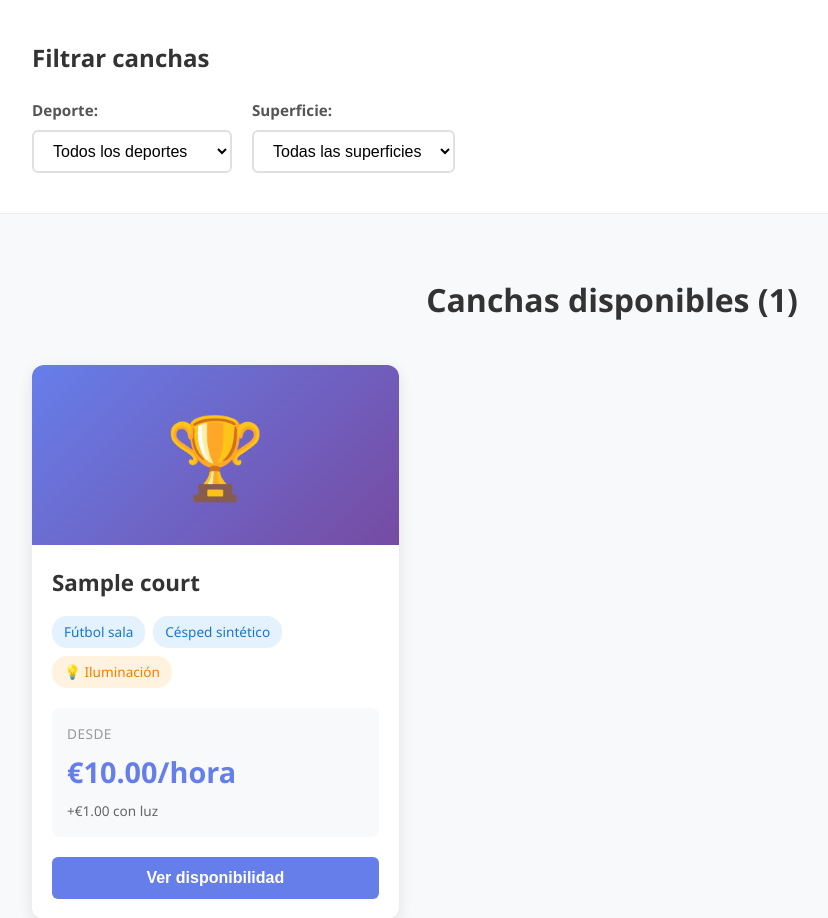
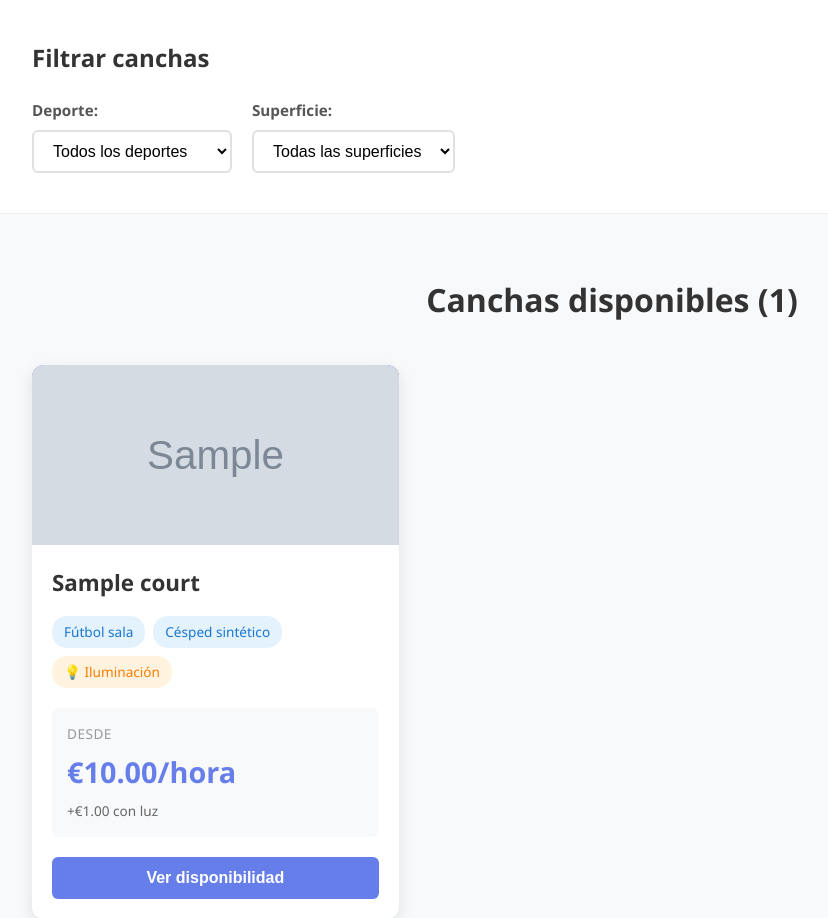
Before and after one commit to GianlucaDamico/ProyectoGS, a Django app: page /complejo/1/ in a window 1280 px wide. Shown: the part 929-1847 px from the top of the page, without its empty margins (28-856 px from the left). Run offline with Django 4.2, Linux system fonts and the light colour scheme; tables that the repository leaves empty hold one stand-in row (values such as "Sample post"); grey boxes marked "Sample" are stand-in pictures; parts of the project's set-up code (start-up, migrations or seed data) failed here and were passed over.

Commit message:
implementacion foto de cancha por defecto

```diff
--- a/core/static/core/complejo.css
+++ b/core/static/core/complejo.css
@@ -539,7 +539,10 @@ body {
     align-items: center;
     justify-content: center;
     font-size: 80px;
-}
+    padding: 0;
+    overflow: hidden;
+}
+/* padding: 0; overflow: hidden;*/
 
 /* CLASE .cancha-content
    Contenedor del contenido de la tarjeta (título, detalles, precio, botón).
--- a/core/templates/core/complejo_detalle.html
+++ b/core/templates/core/complejo_detalle.html
@@ -181,13 +181,18 @@
                         {% for cancha in canchas %}
                             <div class="cancha-card">
                                 <div class="cancha-image">
-                                    <!-- Icono según el deporte -->
+                                    {% if cancha.imagen %}
+                                        <img src="{{ cancha.imagen.url }}" alt="Cancha de {{ cancha.sport }}" style="width: 100%; height: 100%; object-fit: cover;">
+                                    {% else %}
+                                        <div style="width: 100%; height: 100%; display: flex; align-items: center; justify-content: center; font-size: 70px;">
                                             {% if cancha.sport == 'padel' %}⚾
                                             {% elif cancha.sport == 'tenis' %}🎾
                                             {% elif cancha.sport == 'futbol_sala' %}⚽
                                             {% elif cancha.sport == 'basquetbol' %}🏀
                                             {% elif cancha.sport == 'voleibol' %}🏐
                                             {% else %}🏆
+                                            {% endif %}
+                                        </div>
                                     {% endif %}
                                 </div>
 
```
Lines whose indentation alone changed are shown as unchanged.
